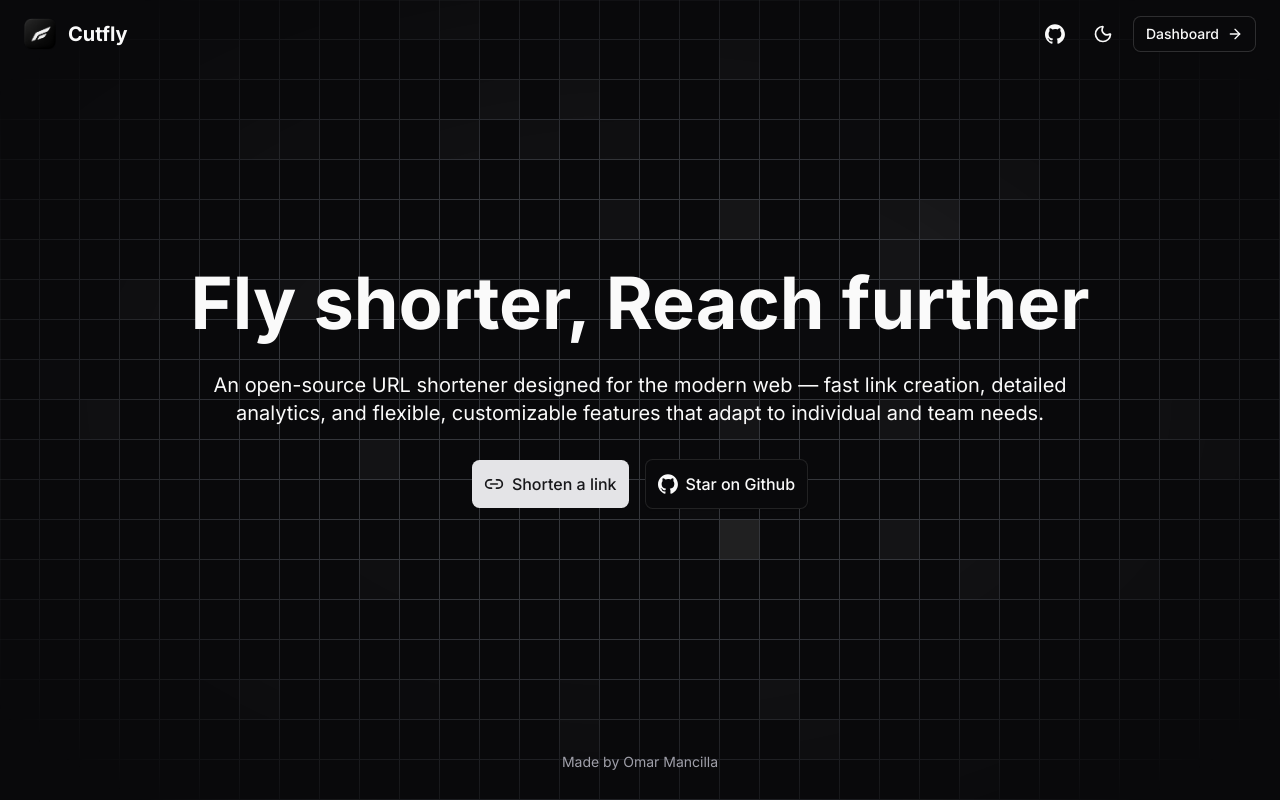
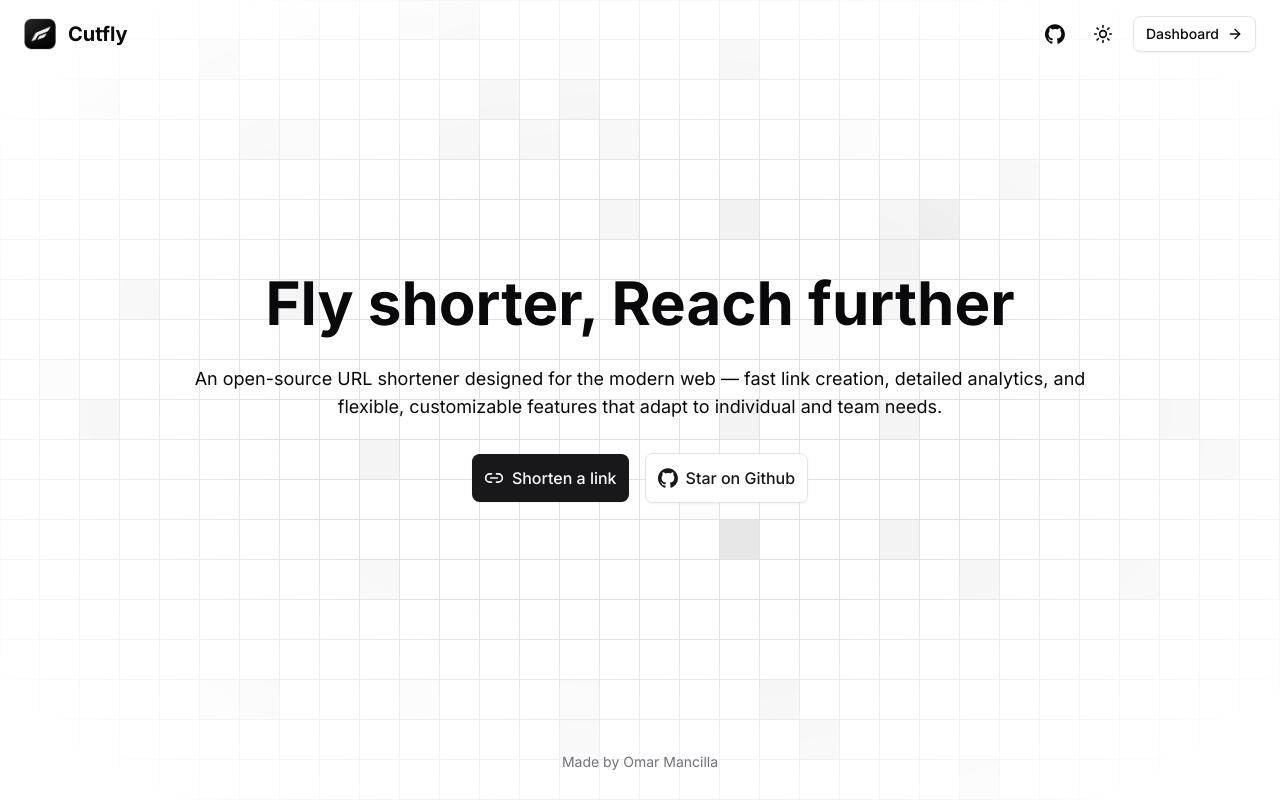
Before and after one commit to omancillav/cutfly, a Next.js app: page / in a window 1280 px wide. Built offline with nearby package versions, Linux system fonts and the light colour scheme.

Commit message:
feat: update ThemeProvider default theme to system; refactor GitHubIcon import and remove unused Montserrat font

```diff
--- a/src/app/layout.tsx
+++ b/src/app/layout.tsx
@@ -22,7 +22,7 @@ export default function RootLayout({
   return (
     <html lang="en" suppressHydrationWarning>
       <body className={`${inter.className} font-sans antialiased`}>
-        <ThemeProvider attribute="class" defaultTheme="dark" enableSystem>
+        <ThemeProvider attribute="class" defaultTheme="system" enableSystem>
           {children}
           <Analytics />
         </ThemeProvider>
--- a/src/app/page.tsx
+++ b/src/app/page.tsx
@@ -2,7 +2,7 @@ import Image from "next/image";
 import { Button } from "@/components/ui/button";
 import { ThemeToggle } from "@/components/theme-toggle";
 import { ArrowRight, Link2 } from "lucide-react";
-import { GitHubIcon } from "@/components/icons/github-icon";
+import { GitHubIcon } from "@/assets/github-icon";
 import { AnimatedGridPattern } from "@/components/magicui/animated-grid-pattern";
 
 export default function Home() {
@@ -48,8 +48,8 @@ export default function Home() {
         </header>
 
         <main className="min-h-svh w-full flex flex-col items-center justify-center gap-6 md:gap-8 px-2 -mt-20">
-          <h2 className="text-5xl md:text-7xl font-bold text-center">Fly shorter, Reach further</h2>
-          <p className="text-center max-w-4xl text-[15px] md:text-xl">
+          <h2 className="text-5xl md:text-6xl font-bold text-center">Fly shorter, Reach further</h2>
+          <p className="text-center max-w-4xl text-[15px] md:text-lg">
             An open-source URL shortener designed for the modern web — fast link creation, detailed analytics, and
             flexible, customizable features that adapt to individual and team needs.
           </p>
--- a/src/ui/fonts.ts
+++ b/src/ui/fonts.ts
@@ -1,8 +1,3 @@
-import { Inter, Montserrat } from "next/font/google";
+import { Inter } from "next/font/google";
 
 export const inter = Inter({ subsets: ["latin"], weight: ["400", "500", "600", "700"] });
-
-export const montserrat = Montserrat({
-  subsets: ["latin"],
-  weight: ["400", "500", "600", "700"],
-});
```
Also changed, not shown: src/assets/github-icon.tsx (renamed from src/components/icons/github-icon.tsx).
